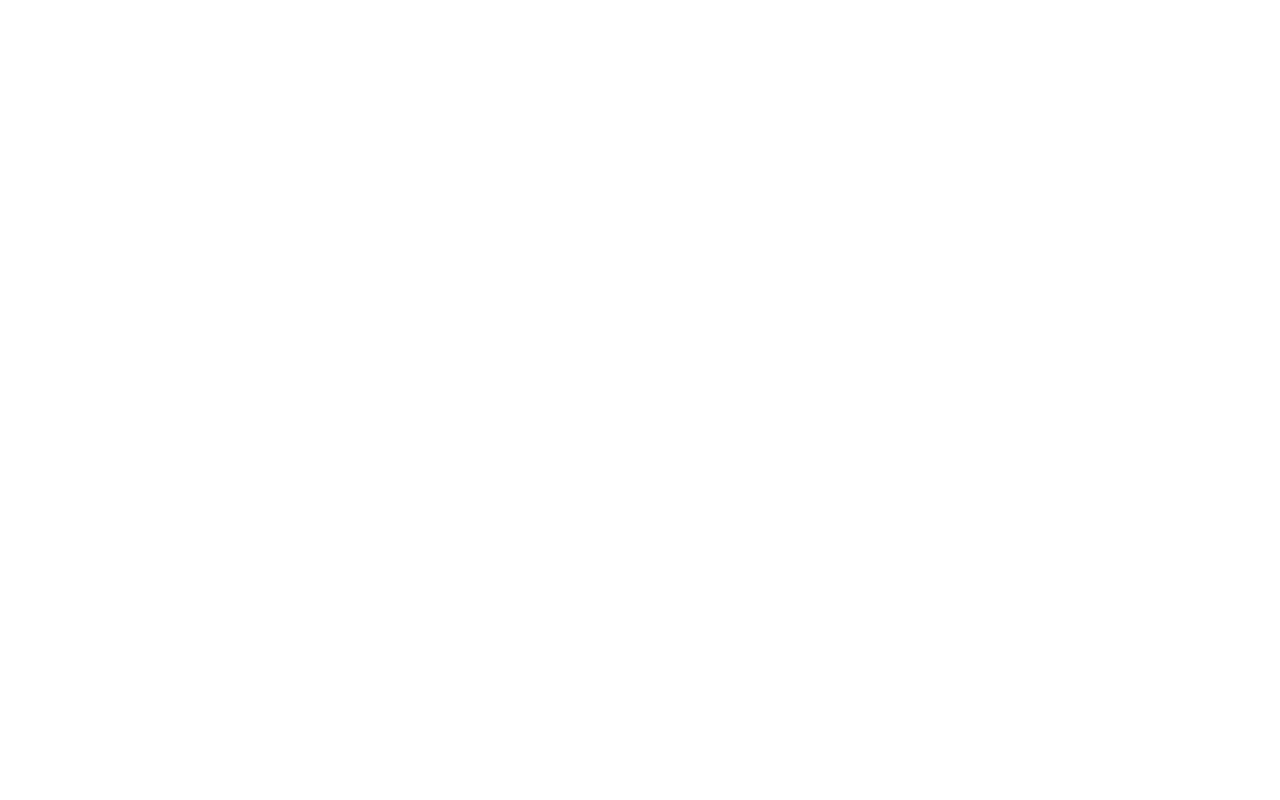
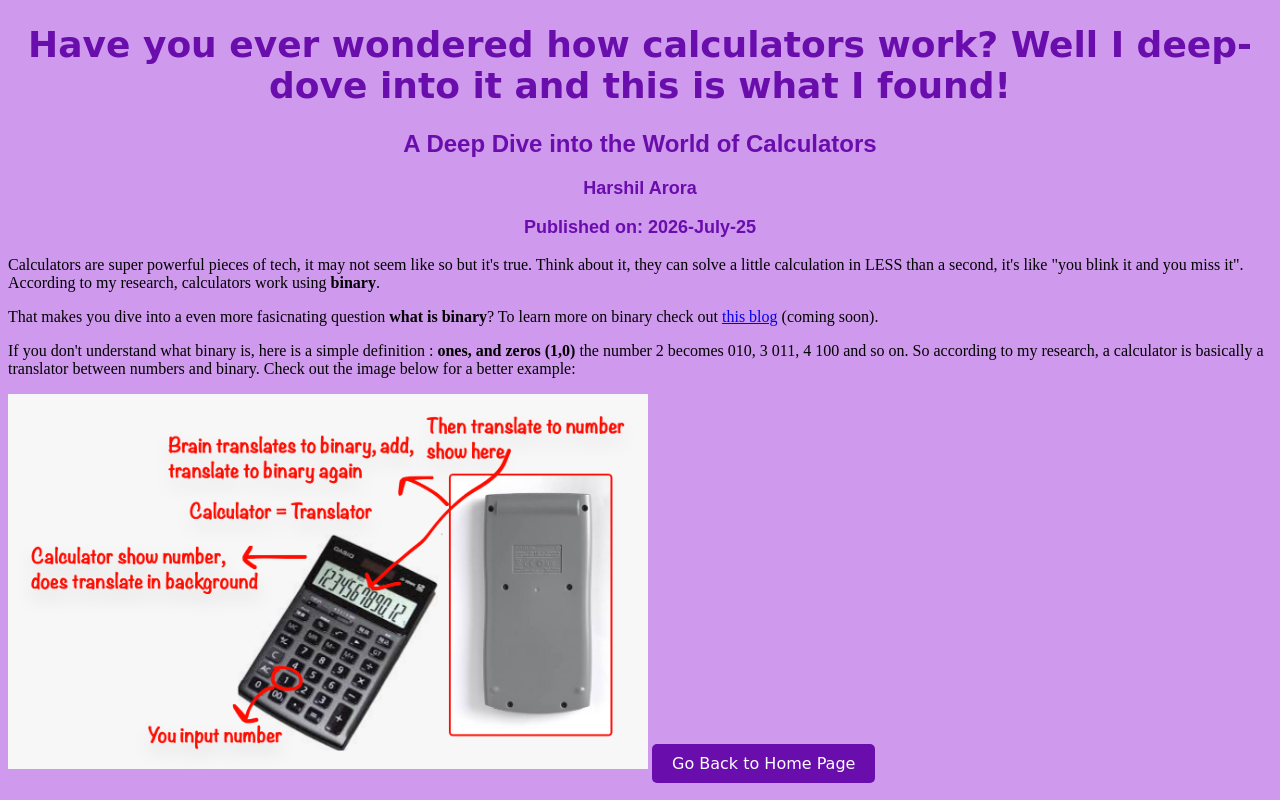
Before and after one commit to harshilarora250/my-cool-site, a plain HTML site: page blog1.html in a window 1280 px wide. Drawn offline with Linux system fonts and the light colour scheme; a web font is replaced by a local one.

Commit message:
A lot of work.

```diff
--- /dev/null
+++ b/404.html
@@ -0,0 +1,19 @@
+<!DOCTYPE html>
+<html lang="en">
+<head>
+    <meta charset="UTF-8">
+    <meta name="viewport" content="width=device-width, initial-scale=1.0">
+    <title>My Cool Site - Page Not Found</title>
+    <link rel="stylesheet" href="style.css">
+            <link rel="icon" type="image/x-icon" href="assets/favicon.ico">
+    <link rel="apple-touch-icon" sizes="180x180" href="assets/apple-touch-icon.png">
+<link rel="icon" type="image/png" sizes="32x32" href="assets/favicon-32x32.png">
+<link rel="icon" type="image/png" sizes="16x16" href="/assetsfavicon-16x16.png">
+</head>
+<body>
+    It looks like the page that sent you here made a mistake, sorry. Let's send you Back pick one.
+    <a href="index.html" class="button">Maybe this</a>
+    <a href="https://creations.mtdv.me/ur-mystery" class="button" target="_blank">Maybe this?</a>
+
+</body>
+</html>
--- a/blog1.html
+++ b/blog1.html
@@ -0,0 +1,32 @@
+<!DOCTYPE html>
+<html lang="en">
+<head>
+    <meta charset="UTF-8">
+    <meta name="viewport" content="width=device-width, initial-scale=1.0">
+    <title>My Cool Blog - Calculators - Harshil Arora</title>
+    <link rel="preconnect" href="https://fonts.googleapis.com">
+<link rel="preconnect" href="https://fonts.gstatic.com" crossorigin>
+<link href="https://fonts.googleapis.com/css2?family=Google+Sans+Flex:opsz,wght@6..144,1..1000&display=swap" rel="stylesheet">
+    <link rel="stylesheet" href="style.css">
+        <link rel="icon" type="image/x-icon" href="assets/favicon.ico">
+    <link rel="apple-touch-icon" sizes="180x180" href="assets/apple-touch-icon.png">
+<link rel="icon" type="image/png" sizes="32x32" href="assets/favicon-32x32.png">
+<link rel="icon" type="image/png" sizes="16x16" href="/assetsfavicon-16x16.png">
+</head>
+<body>
+    <h1 class="title">Have you ever wondered how calculators work? Well I deep-dove into it and this is what I found!</h1>
+    <h2 class="subtitle">A Deep Dive into the World of Calculators</h2>
+    <h3 class="author">Harshil Arora</h3>
+    <h3 class="author">Published on: 2026-July-25</h3>
+    <div class="blog-content">
+       <p> Calculators are super powerful pieces of tech, it may not seem like so but it's true. Think about it, they can solve a little calculation in LESS than a second, it's like "you blink it and you miss it". According to my research, calculators work using <strong>binary</strong>.<p></p>
+       <p>That makes you dive into a even more fasicnating question <strong>what is binary</strong>? To learn more on binary check out <a href="blog2.html">this blog</a> (coming soon).</p>
+       <p>If you don't understand what binary is, here is a simple definition : <strong>ones, and zeros (1,0)</strong> the number 2 becomes 010, 3 011, 4 100 and so on. So according to my research, a calculator is basically a translator between numbers and binary. Check out the image below for a better example:</p>
+       <img src="assets/howcalcworks.png" class="img-calc">
+
+
+       <a href="index.html" class="button">Go Back to Home Page</a>
+    </div>
+
+</body>
+</html>
--- a/style.css
+++ b/style.css
@@ -13,3 +13,47 @@
     height: 120px;
     width: 600px;
 }
+
+.button-container {
+    display: flex;
+    justify-content: center;
+    margin-top: 20px;
+}
+
+.button {
+    display: inline-block;
+    padding: 10px 20px;
+    font-size: 16px;
+    font-family: 'Black Ops One', cursive;
+    text-decoration: none;
+    color: #fff;
+    background-color: #6A0DAD;
+    border-radius: 5px;
+    transition: background-color 0.3s ease;
+}
+
+.title {
+    font-family: 'Black Ops One', cursive;
+    font-size: 36px;
+    color: #6A0DAD;
+    text-align: center;
+}
+
+.subtitle {
+    font-family: 'Google Sans Flex', sans-serif;
+    font-size: 24px;
+    color: #6A0DAD;
+    text-align: center;
+}
+
+.author {
+    font-family: 'Google Sans Flex', sans-serif;
+    font-size: 18px;
+    color: #6A0DAD;
+    text-align: center;
+}
+
+.img-calc {
+    height: 375px;
+    width: 640px;
+}
```
Also changed, not shown: blog2.html (added, +11 -0 lines), index.html (+8 -0 lines), assets/android-chrome-192x192.png (added), assets/android-chrome-512x512.png (added), assets/apple-touch-icon.png (added), assets/favicon-16x16.png (added), assets/favicon-32x32.png (added), assets/favicon.ico (added), assets/howcalcworks.png (added), 2 other files.
